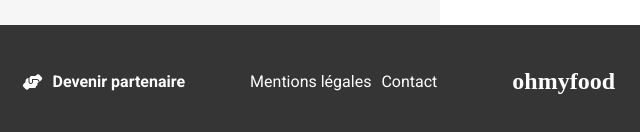
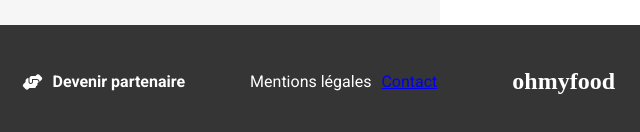
Before and after one commit to Pbpx100/Ohmyfood, a plain HTML site: page la_palette.html in a window 1280 px wide. Shown: the part 2120-2252 px from the top of the page, 640-1280 px from the left. Drawn offline with Linux system fonts and the light colour scheme; a web font is replaced by a local one.

Commit message:
Update la_palette.html

```diff
--- a/la_palette.html
+++ b/la_palette.html
@@ -229,7 +229,7 @@
             </li>
             <li class="text-contact">
                 <p>Mentions légales</p>
-                <p>Contact</p>
+                <p><a href="mailto:jairpaul92@hotmail.com">Contact</a></p>
             </li>
 
         </ul>
```
